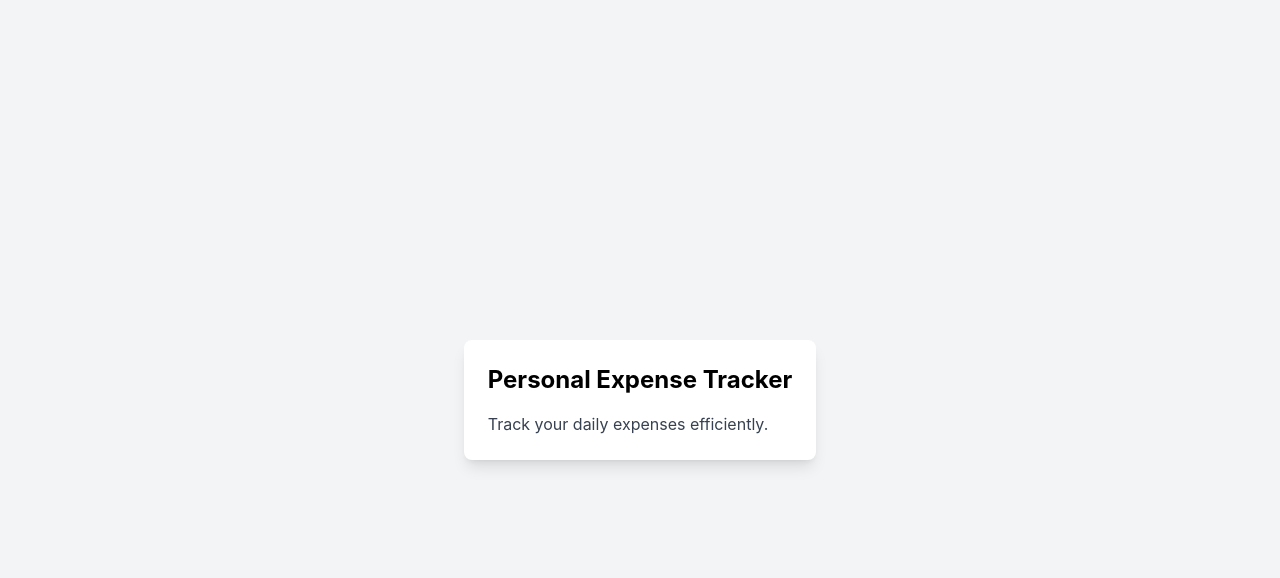
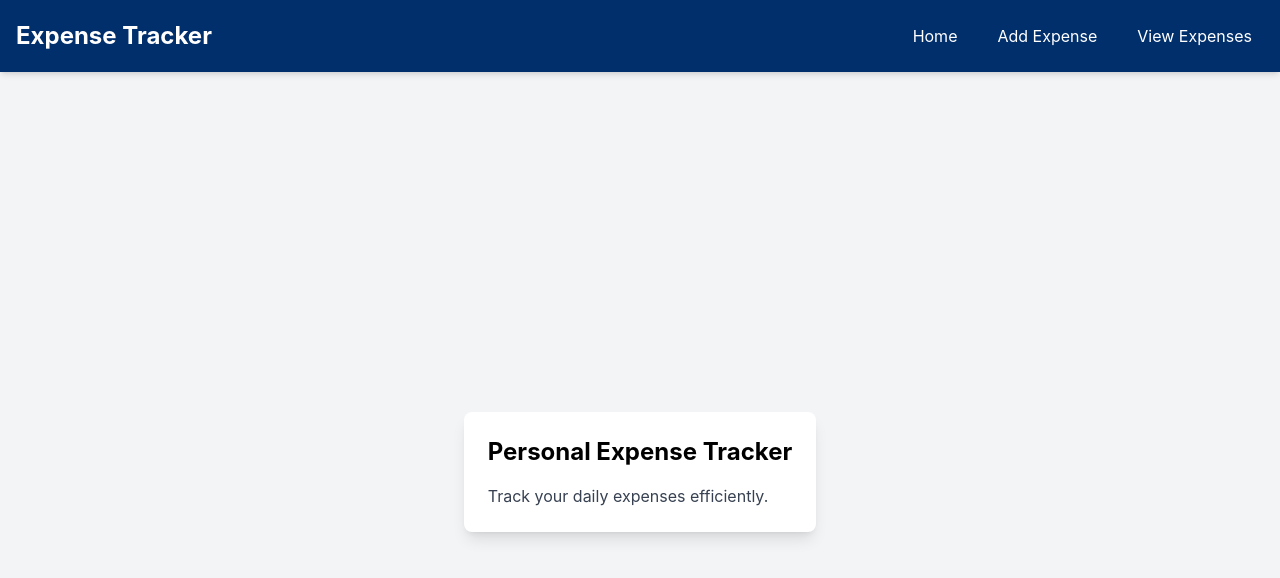
Before and after one commit to PranavPrashar/personal-expense-tracker, a React (Create React App) app: page / in a window 1280 px wide. Shown: the top 578 px of the page. Built offline with nearby package versions, Linux system fonts and the light colour scheme.

Commit message:
Started working on the navbar, Started working on the dashboad

```diff
--- a/package.json
+++ b/package.json
@@ -8,6 +8,7 @@
     "@testing-library/user-event": "^13.5.0",
     "react": "^18.3.1",
     "react-dom": "^18.3.1",
+    "react-router-dom": "^6.26.2",
     "react-scripts": "5.0.1",
     "web-vitals": "^2.1.4"
   },
--- a/src/App.js
+++ b/src/App.js
@@ -1,14 +1,20 @@
-import logo from './logo.svg';
-import './App.css';
-
+import logo from "./logo.svg";
+import "./App.css";
+import Navbar from "./components/Navbar";
+import { BrowserRouter as Router, Route, Switch } from "react-router-dom";
 function App() {
   return (
-    <div className="min-h-screen bg-gray-100 flex items-center justify-center">
-      <div className="bg-white p-6 rounded-lg shadow-lg">
-        <h1 className="text-2xl font-bold mb-4">Personal Expense Tracker</h1>
-        <p className="text-gray-700">Track your daily expenses efficiently.</p>
+    <Router>
+      <Navbar />
+      <div className="min-h-screen bg-gray-100 flex items-center justify-center">
+        <div className="bg-white p-6 rounded-lg shadow-lg">
+          <h1 className="text-2xl font-bold mb-4">Personal Expense Tracker</h1>
+          <p className="text-gray-700">
+            Track your daily expenses efficiently.
+          </p>
+        </div>
       </div>
-    </div>
+    </Router>
   );
 }
 
--- /dev/null
+++ b/src/components/Navbar.js
@@ -0,0 +1,66 @@
+import React, { useState } from "react";
+import { Link } from "react-router-dom";
+
+const Navbar = () => {
+  // State to manage the mobile menu toggle
+  const [isOpen, setIsOpen] = useState(false);
+
+  return (
+    <nav className="bg-primary p-4 shadow-md sticky top-0 z-50">
+      <div className="container mx-auto flex justify-between items-center">
+        {/* Logo / Brand Name */}
+        <div className="text-white text-2xl font-bold">
+          <Link to="/">Expense Tracker</Link>
+        </div>
+
+        {/* Mobile menu button (hamburger) */}
+        <div className="md:hidden">
+          <button
+            onClick={() => setIsOpen(!isOpen)}
+            type="button"
+            className="text-white focus:outline-none"
+          >
+            <svg
+              className="w-6 h-6"
+              fill="none"
+              stroke="currentColor"
+              viewBox="0 0 24 24"
+              xmlns="http://www.w3.org/2000/svg"
+            >
+              <path
+                strokeLinecap="round"
+                strokeLinejoin="round"
+                strokeWidth="2"
+                d={isOpen ? "M6 18L18 6M6 6l12 12" : "M4 6h16M4 12h16M4 18h16"}
+              />
+            </svg>
+          </button>
+        </div>
+
+        {/* Navigation Links */}
+        <div className={`md:flex space-x-4 ${isOpen ? "block" : "hidden"} md:block`}>
+          <Link
+            to="/"
+            className="text-white hover:text-accent px-3 py-2 rounded-md block md:inline"
+          >
+            Home
+          </Link>
+          <Link
+            to="/add"
+            className="text-white hover:text-accent px-3 py-2 rounded-md block md:inline"
+          >
+            Add Expense
+          </Link>
+          <Link
+            to="/expenses"
+            className="text-white hover:text-accent px-3 py-2 rounded-md block md:inline"
+          >
+            View Expenses
+          </Link>
+        </div>
+      </div>
+    </nav>
+  );
+};
+
+export default Navbar;
--- a/tailwind.config.js
+++ b/tailwind.config.js
@@ -1,9 +1,14 @@
 module.exports = {
+  theme: {
+    extend: {
+      colors: {
+        primary: '#002F6C', // Dark blue from Hybrid Financial
+        accent: '#FFD700',  // Golden accent color
+      },
+    },
+  },
   content: [
-    "./src/**/*.{js,jsx,ts,tsx}",
+    './src/**/*.{js,jsx,ts,tsx}', // Ensure Tailwind scans all your components
   ],
-  theme: {
-    extend: {},
-  },
   plugins: [],
-}
+};
```
Also changed, not shown: src/pages/AddExpense.js (added), 1 other file (tests, documents, lock files or other folders).
